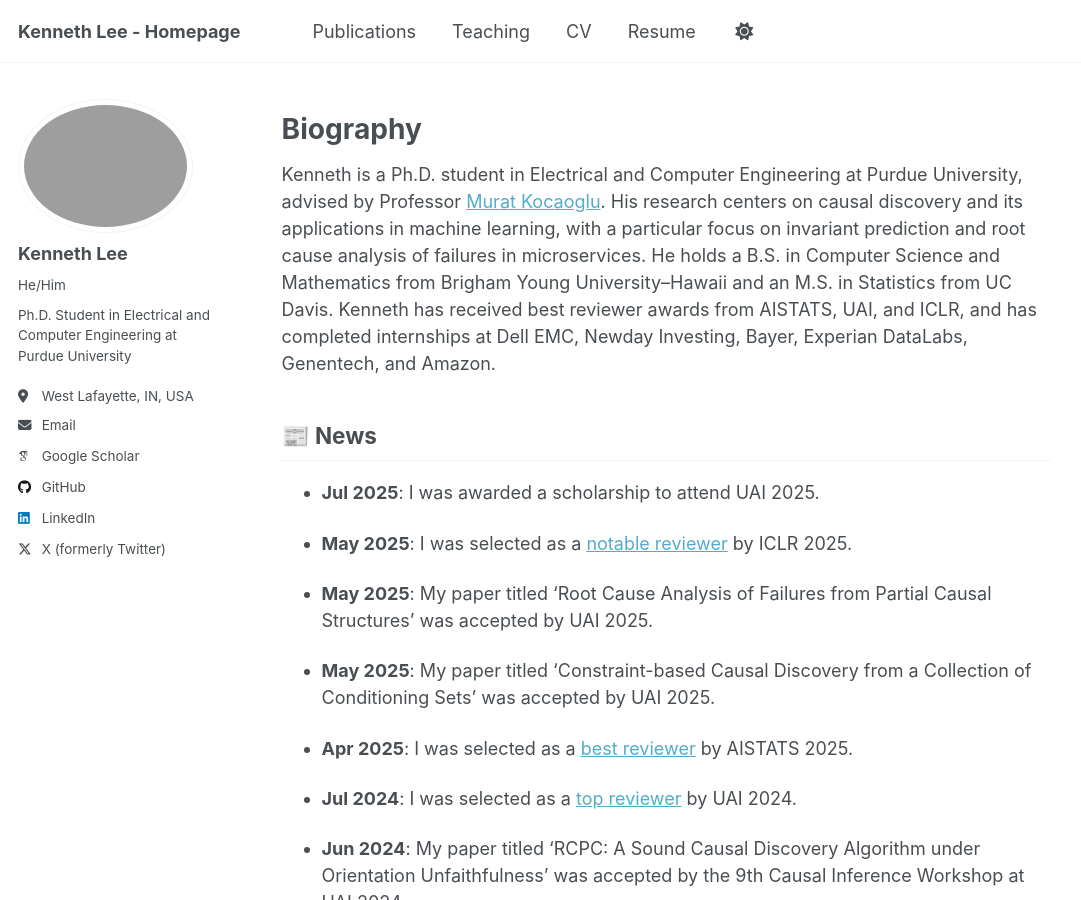
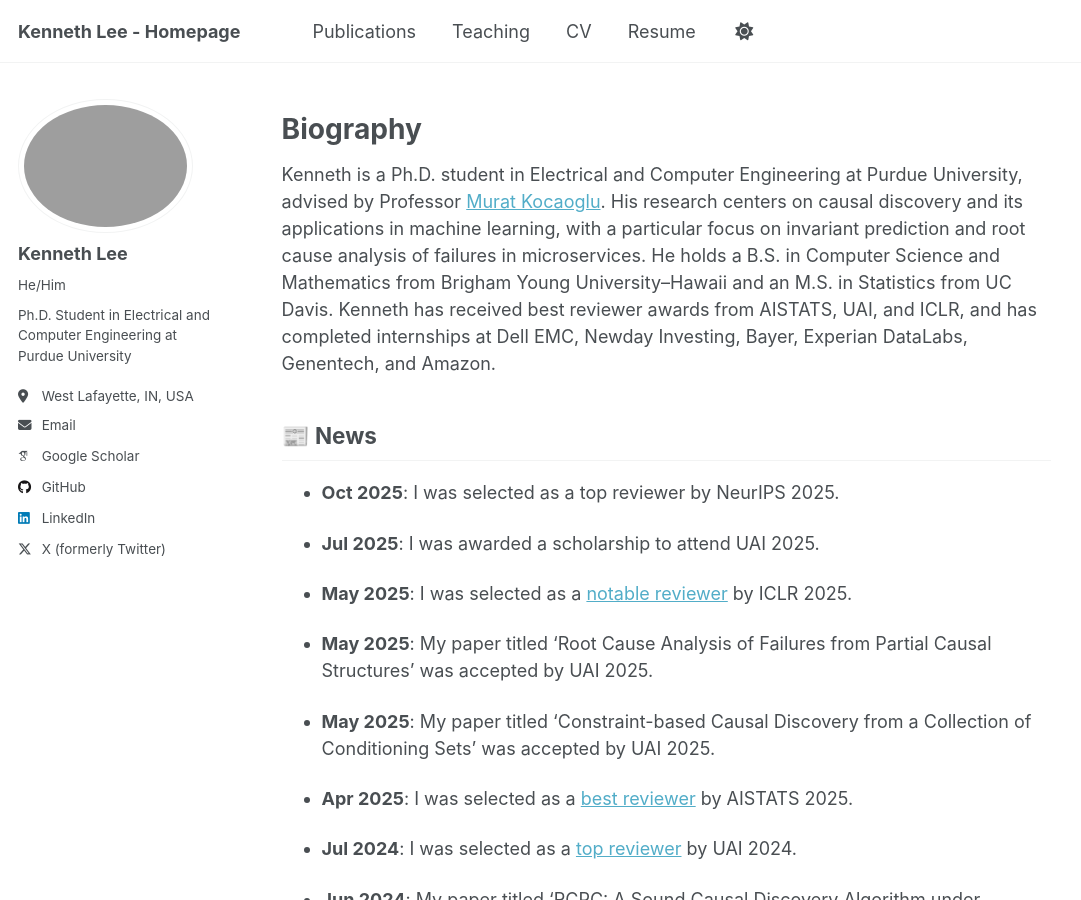
Before and after one commit to kenneth-lee-ch/kenneth-lee-ch.github.io, a Jekyll site: the page built from _pages/about.md, in a window 1280 px wide and 900 px high. Shown: the whole window, without its empty margins (0-1081 px from the left). Built offline with Jekyll 4.4.1, drawn with Linux system fonts in a browser that asks for light colours; some web fonts are replaced.

Commit message:
update news

```diff
--- a/_data/news.yml
+++ b/_data/news.yml
@@ -1,4 +1,5 @@
-
+- date: 2025-10-17
+  description: "I was selected as a top reviewer by NeurIPS 2025."
 - date: 2025-07-11
   description: "I was awarded a scholarship to attend UAI 2025."
 - date: 2025-05-19
```
